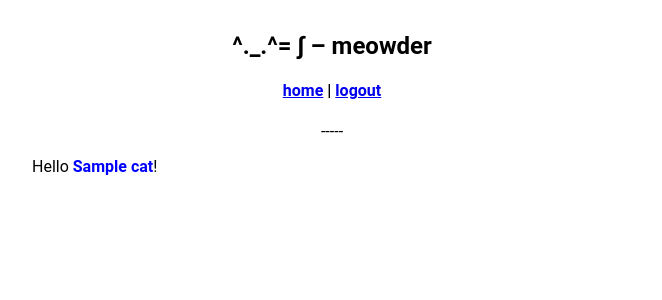
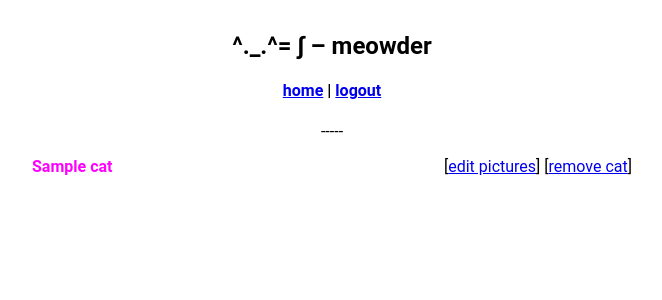
Before and after one commit to mwiens91/meowder, a Django app: page /cathome/1/ in a window 1280 px wide. Shown: the top 300 px of the page, without its empty margins (308-970 px from the left). Run offline with Django 3.2, Linux system fonts and the light colour scheme; a user stored in the database is signed in; tables that the repository leaves empty hold one stand-in row (values such as "Sample post").

Commit message:
Add 'remove Cat' functionality

```diff
--- a/meowder/urls.py
+++ b/meowder/urls.py
@@ -22,6 +22,7 @@ urlpatterns = [
     path(r'', meowder_views.home, name='home'),
     path(r'admin/', admin.site.urls, name='admin'),
     path(r'cathome/<int:catid>/', meowder_views.cat_home, name='cathome'),
+    path(r'catremove/<int:catid>/', meowder_views.cat_remove, name='catremove'),
     path(r'catsignup/', meowder_views.cat_signup, name='catsignup'),
     path(r'editemail/',
          meowder_views.EditEmail.as_view(success_url='/',
--- a/meowder/views.py
+++ b/meowder/views.py
@@ -21,6 +21,16 @@ class EditLocation(UpdateView):
 
     def get_object(self, queryset=None):
         return self.request.user.profile
+
+@login_required
+def cat_remove(request, catid):
+    # Check that user is owner of cat
+    if not request.user.profile.cat_set.filter(id=catid).exists():
+        return redirect(error_wrong_cat)
+
+    # Remove the cat
+    Cat.objects.filter(id=catid).delete()
+    return redirect(home)
 
 @login_required
 def cat_home(request, catid):
--- a/templates/base.html
+++ b/templates/base.html
@@ -16,6 +16,14 @@
 					margin-left: 0.5em;
 					margin-right: 0.5em;
 				}
+			}
+
+			/* Left and right justification */
+			.right {
+				float: right;
+			}
+			.left {
+				float: left;
 			}
 
 			/* The box giving the maximum width */
--- a/templates/cathome.html
+++ b/templates/cathome.html
@@ -1,5 +1,13 @@
 {% extends "base.html" %}
 
 {% block content %}
-<p>Hello <font color="blue"><b>{{ cat.name }}</b></font>!</p>
+	<p>
+		<span class="left">
+			<font color="Magenta"><b>{{ cat.name }}</b></font>
+		</span>
+		<span class="right">
+			[<a href="somelink">edit pictures</a>]
+			[<a href="{% url 'catremove' cat.id %}">remove cat</a>]
+		</span>
+	</p>
 {% endblock %}
```
